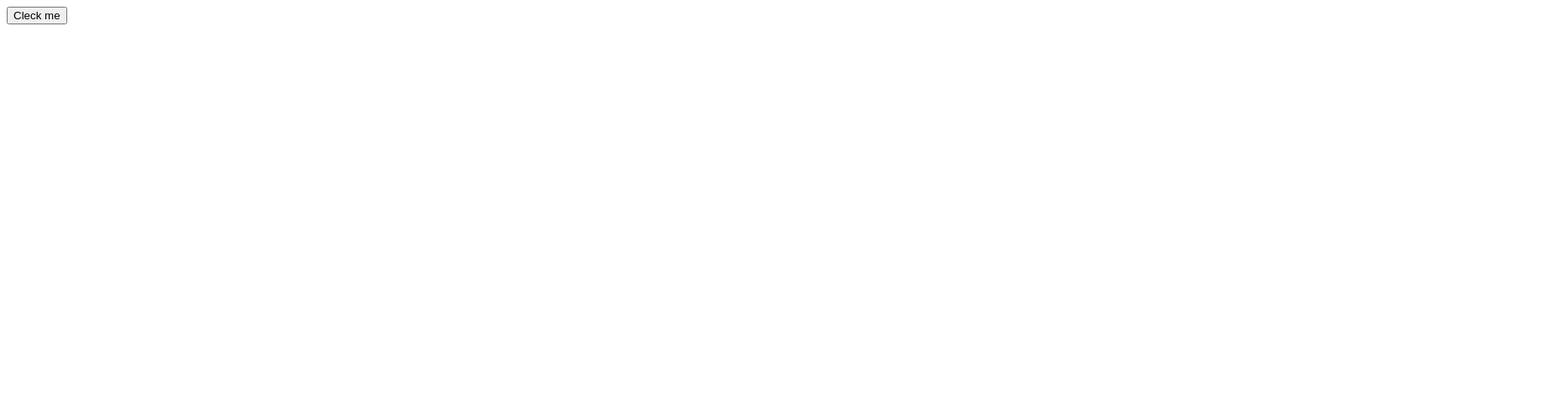
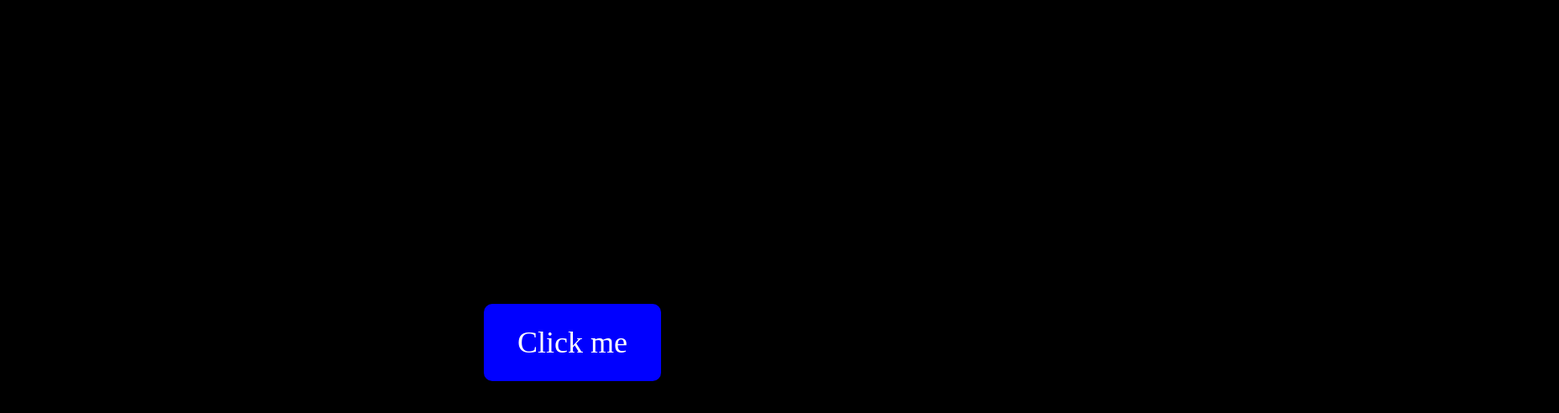
Before and after one commit to hridoy-ahmmad/before-after, a plain HTML site: page index.html in a window 1280 px wide. Shown: the whole page at 84% size, 1856 px wide, since content can reach past the window. Drawn offline with Linux system fonts and the light colour scheme.

Commit message:
index.html

```diff
--- a/index.html
+++ b/index.html
@@ -4,10 +4,11 @@
     <meta charset="UTF-8">
     <meta name="viewport" content="width=device-width, initial-scale=1.0">
     <title>Document</title>
+    <link rel="stylesheet" href="style.css">
 </head>
 <body>
     <div class="Button">
-        <button type="button">Cleck me</button>
+    <a href="#"> Click me </a>
     </div>
 </body>
 </html>
--- a/style.css
+++ b/style.css
@@ -0,0 +1,38 @@
+
+body{
+    height: 100vh;
+    width: 100vw;
+    background-color: black;
+    display: flex;
+    align-items: center;
+    margin-left:45%;
+}
+
+.Button a{
+    text-decoration: none;
+    font-size: 36px;
+    display: inline-block;
+    padding: 25px 40px;
+    background-color: blue;
+    color: white;
+    text-align: center;
+    border-radius: 10px;
+    position: relative;
+    z-index: 1;
+}
+.Button a::before{
+    content: "";
+    height: 100%;
+    width: 0%;
+    position: absolute;
+    top: 0;
+    left: 0;
+    background-color: red;
+    border-radius: 10px;
+    transition: 0.3s;
+    z-index: -1;
+}
+.Button a:hover::before{
+    width: 100%;
+
+}
```
